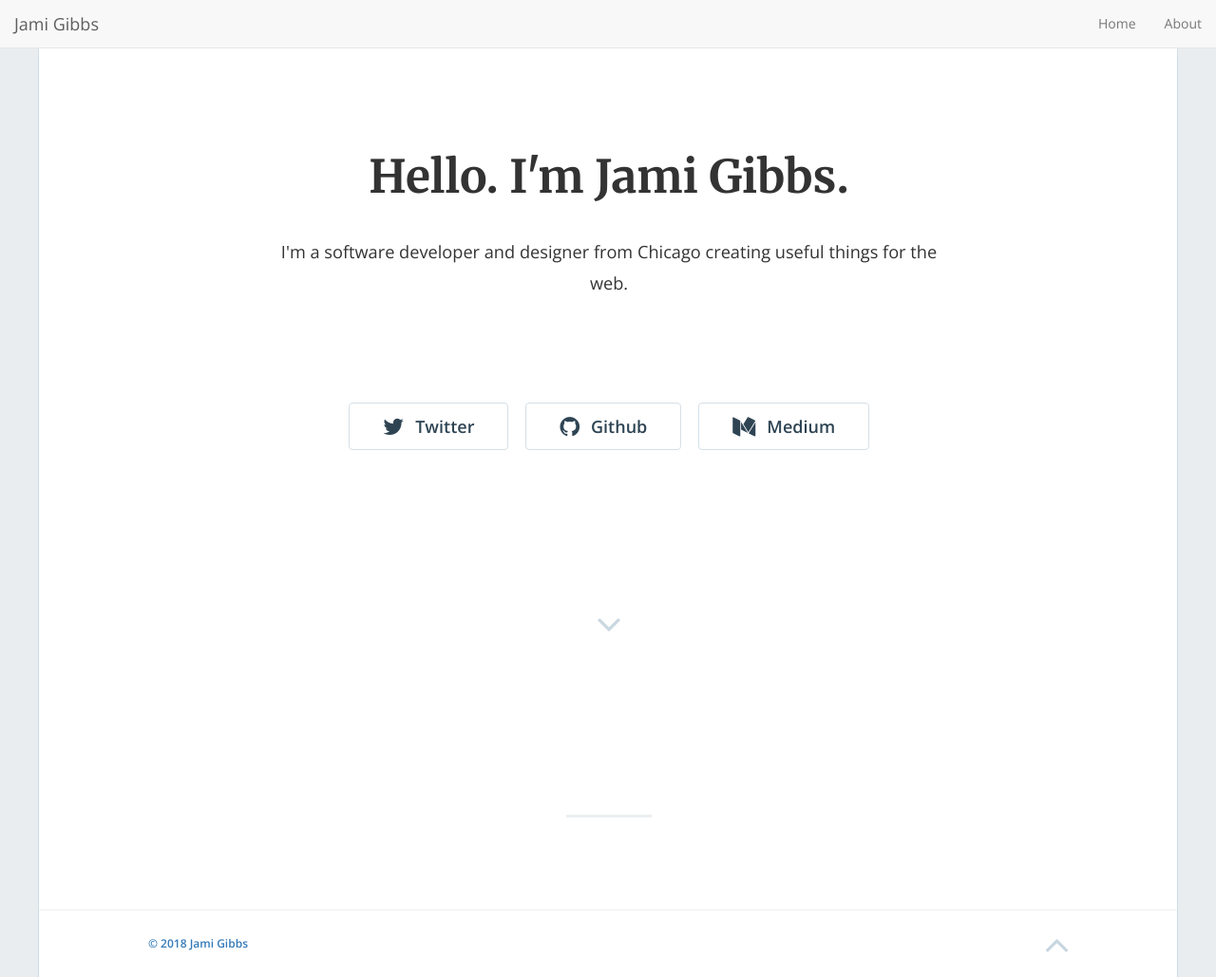
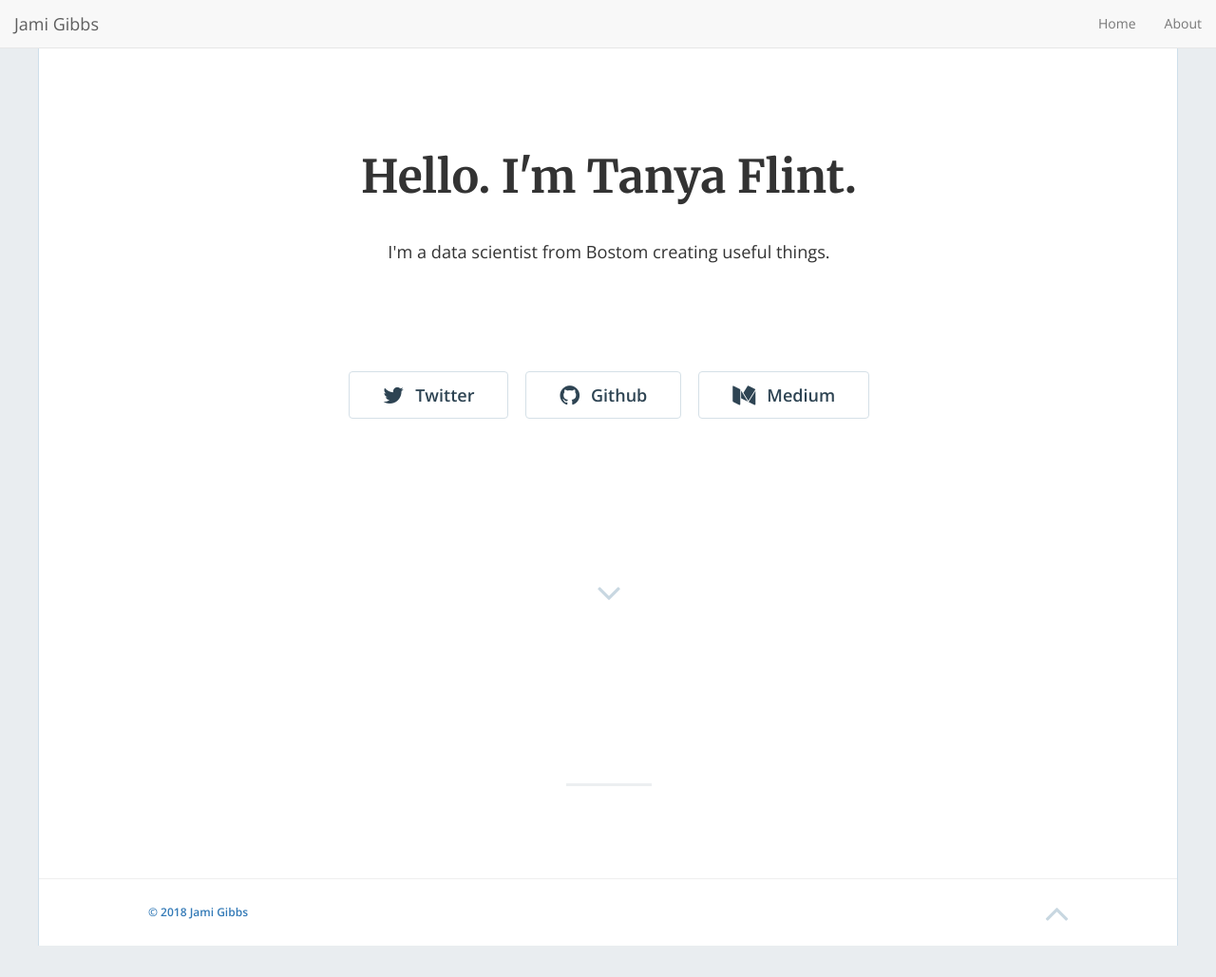
Before and after one commit to tflint-ucb/tflint-ucb.github.io, a Jekyll site: the page built from index.md, in a window 1280 px wide and 1029 px high. Shown: the whole window at 95% size. Built offline with Jekyll 4.4.1, drawn with Linux system fonts in a browser that asks for light colours; nearby versions of some CDN libraries; the list of posts is cut into pages by our own code.

Commit message:
Update _config.yml

```diff
--- a/_config.yml
+++ b/_config.yml
@@ -13,9 +13,9 @@
 # you will see them accessed via {{ site.title }}, {{ site.email }}, and so on.
 # You can create any custom variable you would like, and they will be accessible
 # in the templates via {{ site.myvariable }}.
-title: "Hello. I'm Jami Gibbs."
+title: "Hello. I'm Tanya Flint."
 email: 'jami0821@gmail.com'
-description: "I'm a software developer and designer from Chicago creating useful things for the web."
+description: "I'm a data scientist from Bostom creating useful things."
 baseurl: "" # the subpath of your site, e.g. /blog
 url: "https://jamigibbs.github.io/phantom" # the base hostname & protocol for your site, e.g. https://example.com
 twitter_username: 'jamigibbs'
```
